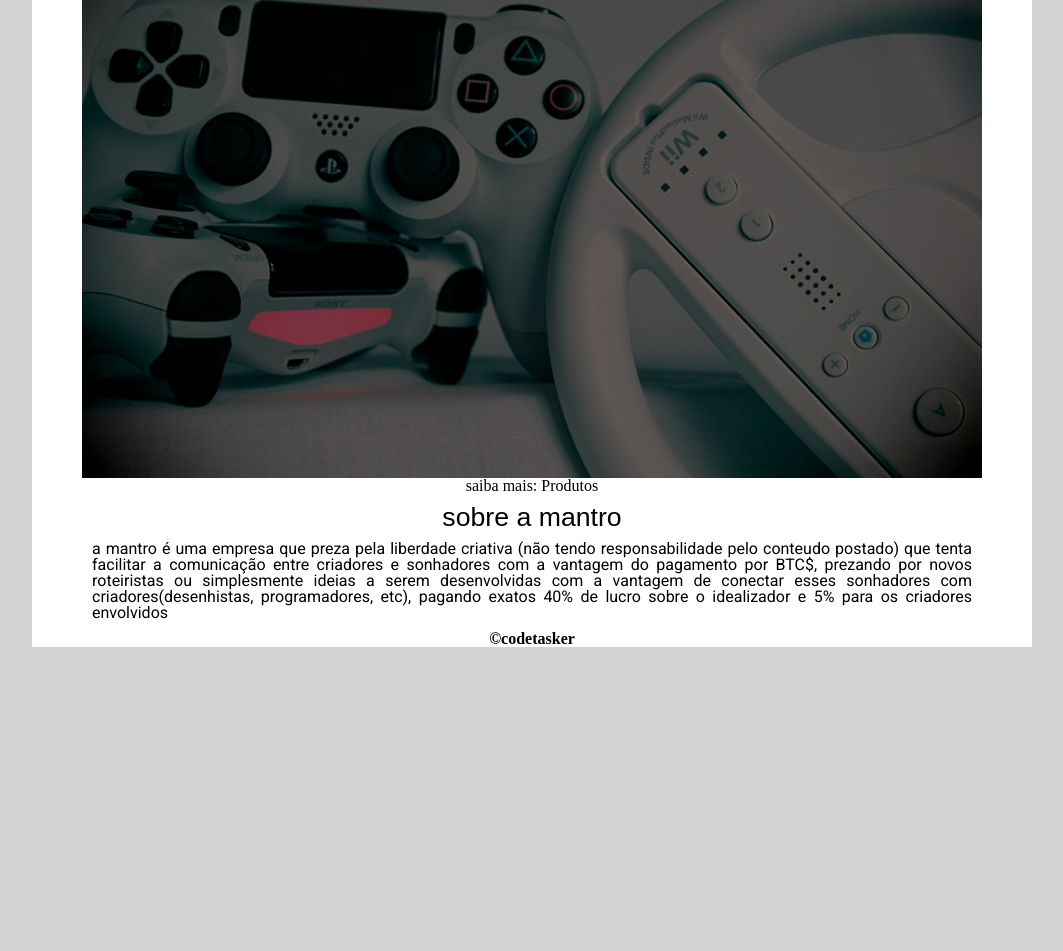
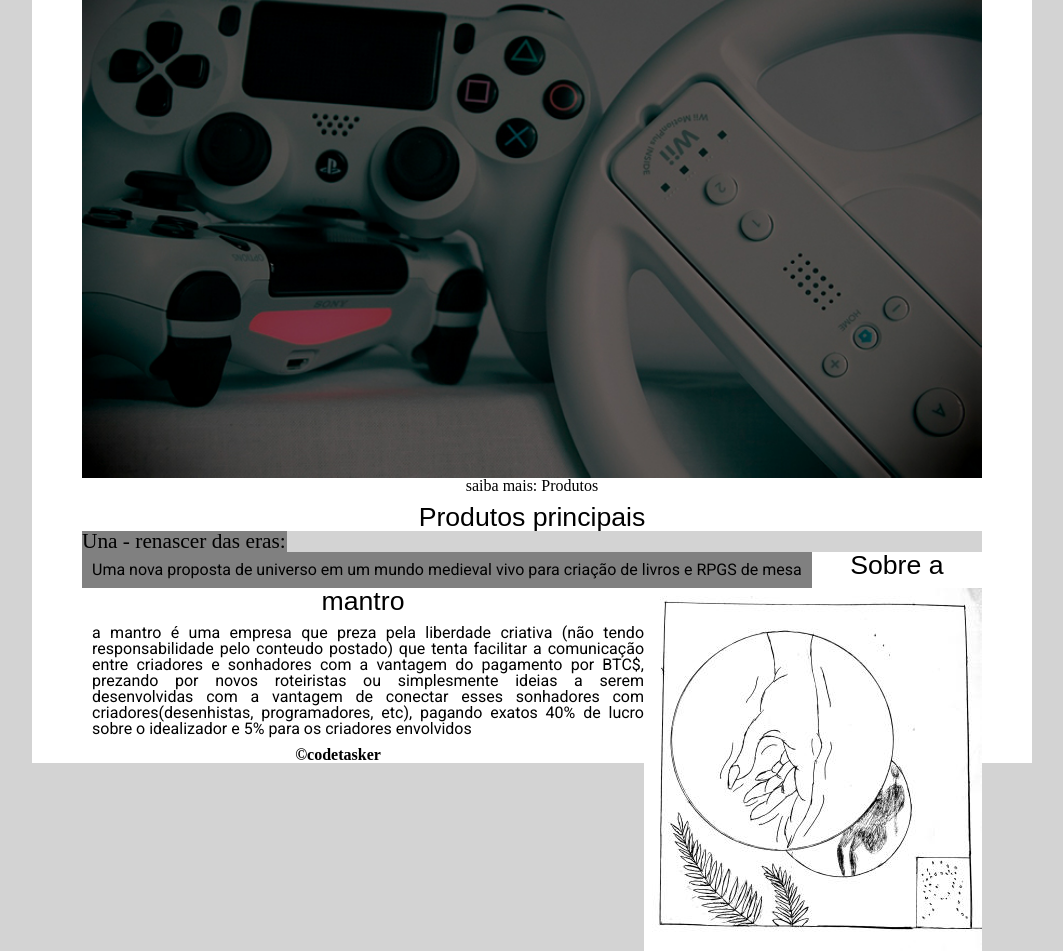
Before and after one commit to sebasthub/mantro-project, a plain HTML site: page index.html in a window 1280 px wide. Shown: the part 178-1129 px from the top of the page, without its empty margins (108-1171 px from the left). Before the commit the page ends 825 px from the top, so only its background shows below. Drawn offline with Linux system fonts and the light colour scheme.

Commit message:
products added

```diff
--- a/css/estilo.css
+++ b/css/estilo.css
@@ -44,6 +44,27 @@ div#subc li:hover {
     background-color: rgba(0,0,0,.5);
 }
 /*configuracao do corpo*/
+article{
+    background-color: lightgray;
+}
+.centro{
+    text-align: center;
+    float:unset;
+}
+.artigoTitulo{
+    background-color: grey;
+    font-size: 16pt;
+    width: 205px;
+}
+.artigoTexto{
+    background-color: grey;
+    font-size: 14;
+    float: left;
+}
+.artigoImagem{
+    background-color: grey;
+    float: right;
+}
 body {
     background-color: lightgray;
 }
--- a/index.html
+++ b/index.html
@@ -36,8 +36,14 @@
         </figure>
         <h3 style="text-align: center; margin-bottom: 10px;">saiba mais: <a style="text-decoration: none; color: black;" href="Products.html">Produtos</a></h3>
         </div>
+        <h2 class="centro">Produtos principais</h2>
+        <article>
+            <h3 class="artigoTitulo">Una - renascer das eras: </h3>
+            <p class="artigoTexto">Uma nova proposta de universo em um mundo medieval vivo para criação de livros e RPGS de mesa </p>
+            <img src="imagens\unalogo.jpg" class="artigoImagem">
+        </article>
         <!--sobre-->
-        <h2 style="text-align: center"><B>sobre a mantro</B></h2>
+        <h2 class="centro"><B>Sobre a mantro</B></h2>
         <p>a mantro é uma empresa que preza pela liberdade criativa (não tendo responsabilidade pelo conteudo postado) que tenta facilitar a comunicação entre criadores e sonhadores com a vantagem do pagamento por BTC$, prezando por novos roteiristas ou simplesmente ideias a serem desenvolvidas com a vantagem de conectar esses sonhadores com criadores(desenhistas, programadores, etc), pagando exatos 40% de lucro sobre o idealizador e 5% para os criadores envolvidos</p>
 
     </section>
```
Also changed, not shown: imagens/unalogo.jpg (added).
